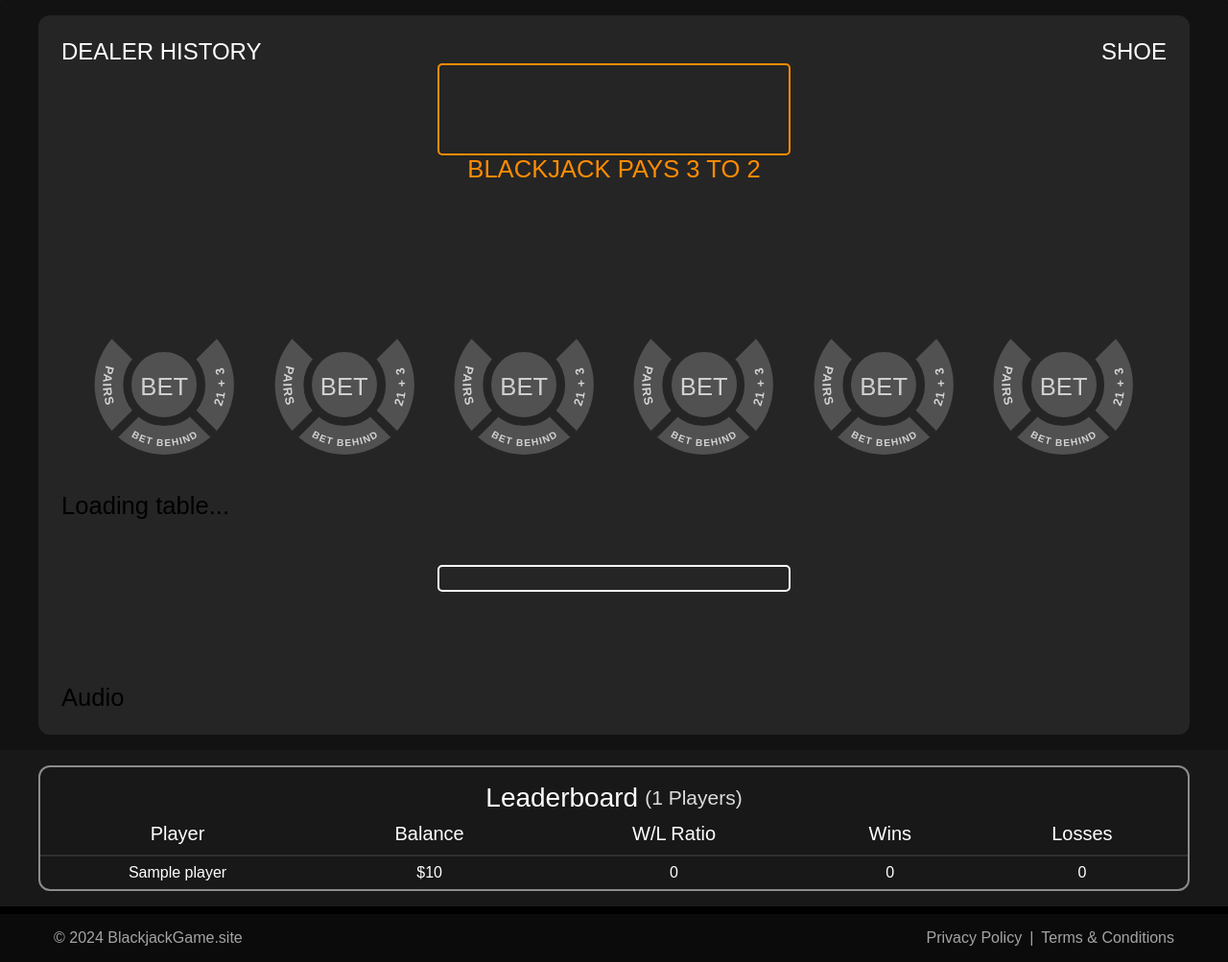
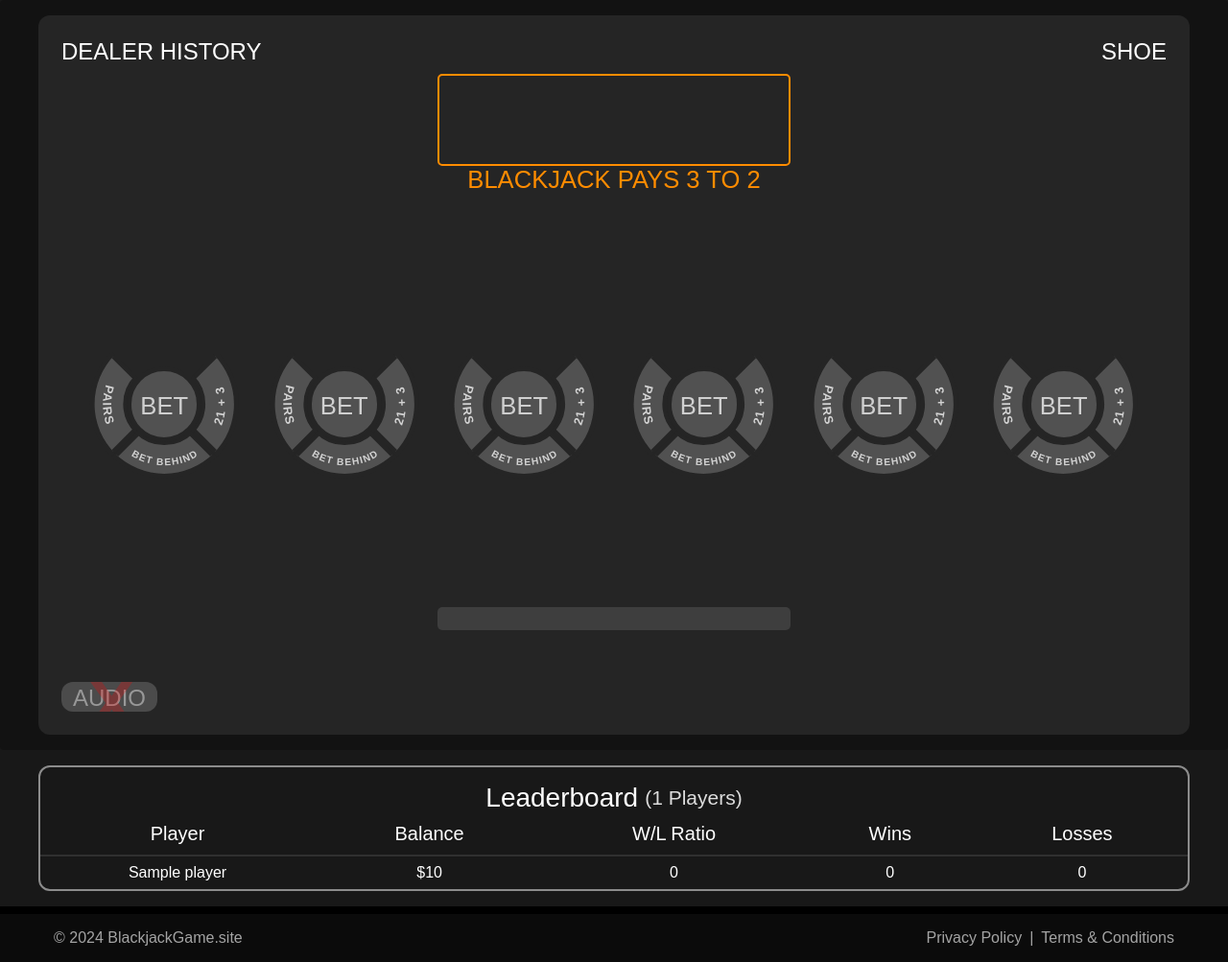
Before and after one commit to ChristianJStarr/web-blackjack, a Flask app: template templates/game.html in a window 1280 px wide. Shown: the part 81-1084 px from the top of the page at 96% size. Run offline with Flask 3, Linux system fonts and the light colour scheme; the template is opened without the code that fills it: most values are stand-ins (such as "Sample title", 1, 10 or a date in 2020); some libraries are stand-ins or nearby versions; some web fonts are replaced.

Commit message:
Styling Fixes

```diff
--- a/static/css/base.css
+++ b/static/css/base.css
@@ -483,16 +483,33 @@
   display: grid;
   grid-template-columns: 1fr 1fr 1fr;
   grid-template-rows: 1fr min-content 1fr 1fr;
-  grid-template-areas: "history dealer shoe" "message message message" "seats seats seats" ". bank actions";
+  grid-template-areas: "history dealer shoe" "message message message" "seats seats seats" "control bank .";
   gap: calc(calc(clamp(500px, 100vw, 1200px) / 100) * 2);
   padding: calc(calc(clamp(500px, 100vw, 1200px) / 100) * 2);
   width: 100%;
   aspect-ratio: 1.6;
+  position: relative;
   background: #252525;
+  overflow: hidden;
   font-size: clamp(10px, 2vw, 30px);
 }
 .table * {
   user-select: none;
+}
+.table .loading {
+  position: absolute;
+  inset: 0;
+  backdrop-filter: blur(10px);
+  z-index: 2000;
+  align-items: center;
+  justify-content: center;
+  font-size: calc(calc(clamp(500px, 100vw, 1200px) / 100) * 3);
+  color: white;
+  text-transform: uppercase;
+  display: none;
+}
+.table .loading.-show {
+  display: flex;
 }
 @media (max-width: 1100px) {
   .table {
@@ -528,6 +545,14 @@
   text-align: center;
   color: darkorange;
 }
+.dealer .card {
+  position: relative;
+  transition: margin-top ease 1s;
+  margin-top: 0;
+}
+.dealer .card.-checking {
+  margin-top: calc(calc(clamp(500px, 100vw, 1200px) / 100) * -2);
+}
 .card {
   width: calc(calc(calc(clamp(500px, 100vw, 1200px) / 100) * 7) * 0.7159);
   height: calc(calc(clamp(500px, 100vw, 1200px) / 100) * 7);
@@ -556,8 +581,8 @@
 }
 .chip-group {
   position: relative;
-  width: calc(calc(clamp(500px, 100vw, 1200px) / 100) * 4);
-  height: calc(calc(clamp(500px, 100vw, 1200px) / 100) * 4);
+  width: calc(calc(clamp(500px, 100vw, 1200px) / 100) * 2);
+  height: calc(calc(clamp(500px, 100vw, 1200px) / 100) * 2);
 }
 .chip-group .chip {
   position: absolute;
@@ -583,8 +608,14 @@
   justify-content: space-evenly;
   font-size: 4em;
   padding: calc(clamp(500px, 100vw, 1200px) / 100);
-  border: solid calc(calc(clamp(500px, 100vw, 1200px) / 100) * 0.2) white;
+  background-color: #3e3e3e;
   border-radius: 5px;
+}
+.bank .chip {
+  transition: transform ease 0.25s;
+}
+.bank .chip:hover {
+  transform: scale(1.2);
 }
 .bank__text {
   display: flex;
@@ -601,10 +632,37 @@
 .bank__text span {
   font-size: 1.4em;
 }
+.bank__balance-wrapper {
+  padding-top: calc(clamp(500px, 100vw, 1200px) / 100);
+  position: relative;
+  order: -1;
+}
 .bank__balance {
   color: white;
-  font-size: calc(calc(clamp(500px, 100vw, 1200px) / 100) * 4);
-  padding-top: calc(clamp(500px, 100vw, 1200px) / 100);
+  font-size: calc(calc(clamp(500px, 100vw, 1200px) / 100) * 3);
+}
+.bank__balance-change {
+  position: absolute;
+  bottom: 0;
+  right: 0;
+  color: white;
+  font-size: calc(calc(clamp(500px, 100vw, 1200px) / 100) * 3);
+  transition: bottom ease 1s, opacity ease 1s;
+  opacity: 1;
+}
+.bank__balance-change.-increase,
+.bank__balance-change.-decrease {
+  position: absolute;
+}
+.bank__balance-change.-increase {
+  bottom: 50%;
+  opacity: 0;
+  color: green;
+}
+.bank__balance-change.-decrease {
+  bottom: -50%;
+  opacity: 0;
+  color: red;
 }
 @media (max-width: 1100px) {
   .bank {
@@ -879,42 +937,111 @@
   opacity: 1;
 }
 .actions {
-  grid-area: actions;
+  position: absolute;
+  inset: auto 0 0 0;
+  padding: calc(clamp(500px, 100vw, 1200px) / 100);
+  background: rgba(24, 24, 24, 0.85);
+  z-index: 200;
+  border-radius: calc(clamp(500px, 100vw, 1200px) / 100) calc(clamp(500px, 100vw, 1200px) / 100) 0 0;
   display: flex;
+  flex-direction: column;
+  transform: translateY(100%);
+  gap: calc(clamp(500px, 100vw, 1200px) / 100);
+  transition: opacity ease 0.25s, transform ease 0.25s;
+  opacity: 0;
+}
+.actions.-is_turn {
+  transition: transform ease 1s;
+  transform: translateY(0%);
+  opacity: 1;
+}
+.actions__timer {
+  width: 100%;
+  height: calc(clamp(500px, 100vw, 1200px) / 100);
+  background: rgba(49, 49, 49, 0.85);
+  border-radius: calc(clamp(500px, 100vw, 1200px) / 100);
+  overflow: hidden;
+  position: relative;
+}
+.actions__timer:before {
+  content: '';
+  position: absolute;
+  inset: 0 auto 0 0;
+  background-color: white;
+  width: var(--time);
+}
+.actions__buttons {
+  display: flex;
+  align-items: center;
+  justify-content: space-evenly;
+  gap: calc(clamp(500px, 100vw, 1200px) / 100);
   flex-wrap: wrap;
-  gap: 10px;
-  padding: 10px;
-  align-content: center;
 }
-.actions .action {
+.actions__button {
+  outline: none;
   flex: 1;
-  outline: none;
   appearance: none;
-  border: solid calc(calc(clamp(500px, 100vw, 1200px) / 100) * 0.2) white;
-  background-color: rgba(255, 255, 255, 0.25);
+  border: solid calc(calc(clamp(500px, 100vw, 1200px) / 100) * 0.2) #4b4b4b;
+  background-color: #4b4b4b;
   border-radius: calc(clamp(500px, 100vw, 1200px) / 100);
-  font-size: calc(calc(clamp(500px, 100vw, 1200px) / 100) * 2);
-  font-weight: bold;
+  font-size: calc(calc(clamp(500px, 100vw, 1200px) / 100) * 3);
+  padding: 0.15em calc(clamp(500px, 100vw, 1200px) / 100) 0 calc(clamp(500px, 100vw, 1200px) / 100);
   text-transform: uppercase;
-  padding: calc(clamp(500px, 100vw, 1200px) / 100);
-  color: white;
+  transition: transform ease 0.25s, border-color ease 0.25s;
+  color: #fefefe;
   cursor: pointer;
 }
-.actions .action:hover {
-  background-color: rgba(200, 200, 200, 0.25);
-  transform: scale(1.05);
+.actions__button:hover {
+  transform: scale(1.025);
+  border-color: #7e7e7e;
 }
 @media (max-width: 1100px) {
   .actions {
     justify-self: center;
   }
 }
+.control {
+  align-self: end;
+  display: flex;
+  justify-content: start;
+}
+.control__audio {
+  background-color: #4b4b4b;
+  align-items: center;
+  display: flex;
+  cursor: pointer;
+  border-radius: calc(clamp(500px, 100vw, 1200px) / 100);
+  padding: 0.15em calc(clamp(500px, 100vw, 1200px) / 100) 0 calc(clamp(500px, 100vw, 1200px) / 100);
+  font-size: calc(calc(clamp(500px, 100vw, 1200px) / 100) * 2);
+  text-transform: uppercase;
+  position: relative;
+  overflow: hidden;
+  color: #989898;
+}
+.control__audio:before {
+  color: red;
+  content: 'X';
+  padding-top: 0.1em;
+  position: absolute;
+  margin: 0 auto;
+  text-align: center;
+  font-size: 5em;
+  opacity: 0.25;
+  font-weight: 100;
+}
+.control__audio.-enabled {
+  color: #e4e4e4;
+}
+.control__audio.-enabled:before {
+  color: #ffffff;
+  content: ' ';
+}
 .message {
   grid-area: message;
   text-align: center;
   color: white;
-  font-size: calc(calc(clamp(500px, 100vw, 1200px) / 100) * 4);
-  height: calc(calc(clamp(500px, 100vw, 1200px) / 100) * 4);
+  font-size: calc(calc(clamp(500px, 100vw, 1200px) / 100) * 3);
+  height: calc(calc(clamp(500px, 100vw, 1200px) / 100) * 3);
   z-index: 200;
   text-shadow: 0 0 15px rgba(35, 35, 35, 0.79);
   text-transform: uppercase;
--- a/static/css/blackjack/chip.less
+++ b/static/css/blackjack/chip.less
@@ -23,8 +23,8 @@
 
 .chip-group {
   position: relative;
-  width: @chip-size;
-  height: @chip-size;
+  width: calc(@u * 2);
+  height: calc(@u * 2);
   .chip {
     position: absolute;
     right:0; left: 0;
--- a/static/css/blackjack/game.less
+++ b/static/css/blackjack/game.less
@@ -6,5 +6,6 @@
 @import 'seats';
 @import 'shoe';
 @import 'actions';
+@import 'control';
 @import 'message';
 @import 'history';
--- a/static/css/variables.less
+++ b/static/css/variables.less
@@ -3,7 +3,8 @@
 @border-width: calc(@u * 0.2);
 @border-radius: @u;
 @font-size-sm: calc(@u * 2);
-@font-size-md: calc(@u * 4);
+@font-size-md: calc(@u * 3);
+@font-size-lg: calc(@u * 4);
 @padding: @u;
 @padding-md: calc(@u * 2);
 @padding-lg: calc(@u * 5);
```
Also changed, not shown: static/css/blackjack/actions.less (+55 -15 lines), static/css/blackjack/bank.less (+35 -2 lines), static/css/blackjack/control.css (added, +7 -0 lines), static/css/blackjack/control.less (added, +40 -0 lines), static/css/blackjack/dealer.less (+10 -0 lines), static/css/blackjack/table.less (+19 -1 lines), 2 other files.
